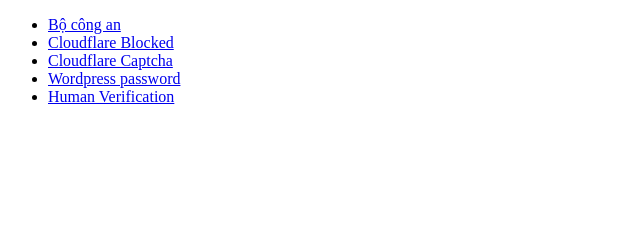
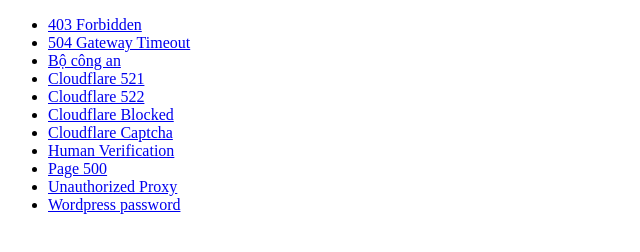
Before and after one commit to quachquesh/test-error-pages, a plain HTML site: page index.html in a window 1280 px wide. Shown: the whole page, without its empty margins (0-640 px from the left). Drawn offline with Linux system fonts and the light colour scheme.

Commit message:
update link pages

```diff
--- a/index.html
+++ b/index.html
@@ -8,27 +8,37 @@
   <body>
     <ul>
       <li>
-        <a href="https://bo-cong-an.list-page-error.pages.dev/">Bộ công an</a>
+        <a href="/403-forbidden/index.html">403 Forbidden</a>
       </li>
       <li>
-        <a href="https://cloudflare-blocked.list-page-error.pages.dev/">
-          Cloudflare Blocked
-        </a>
+        <a href="/504-Gateway-Timeout/index.html">504 Gateway Timeout</a>
       </li>
       <li>
-        <a href="https://cloudflare-captcha.list-page-error.pages.dev/">
-          Cloudflare Captcha
-        </a>
+        <a href="/bo-cong-an/index.html">Bộ công an</a>
       </li>
       <li>
-        <a href="https://wp-password.list-page-error.pages.dev/">
-          Wordpress password
-        </a>
+        <a href="/cloudflare-521/index.html"> Cloudflare 521</a>
       </li>
       <li>
-        <a href="https://human-verification.list-page-error.pages.dev/">
-          Human Verification
-        </a>
+        <a href="/cloudflare-522/index.html"> Cloudflare 522</a>
+      </li>
+      <li>
+        <a href="/cloudflare-blocked/index.html"> Cloudflare Blocked </a>
+      </li>
+      <li>
+        <a href="/cloudflare-captcha/index.html"> Cloudflare Captcha </a>
+      </li>
+      <li>
+        <a href="/human-verification/index.html"> Human Verification </a>
+      </li>
+      <li>
+        <a href="/page-500/index.html"> Page 500 </a>
+      </li>
+      <li>
+        <a href="/unauthorized-proxy/index.html"> Unauthorized Proxy </a>
+      </li>
+      <li>
+        <a href="/wp-password/index.html"> Wordpress password </a>
       </li>
     </ul>
   </body>
```
